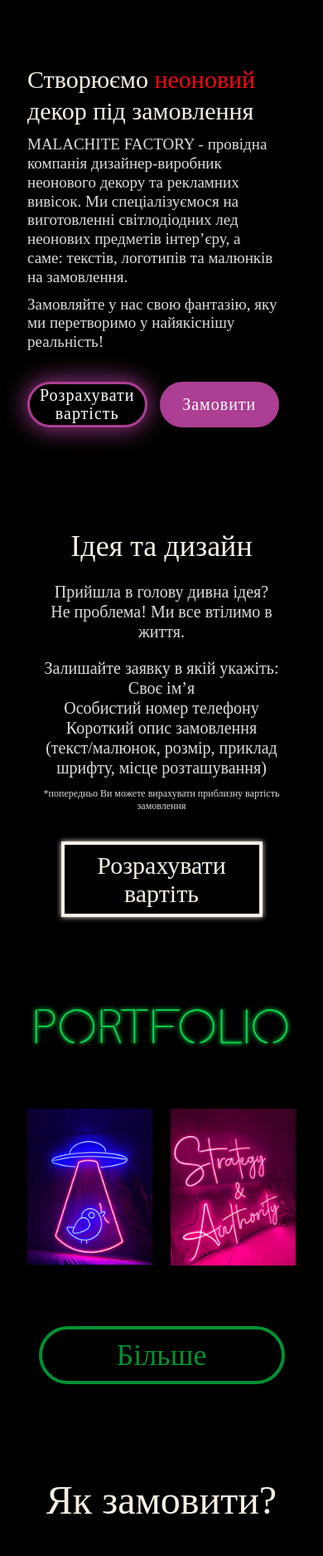
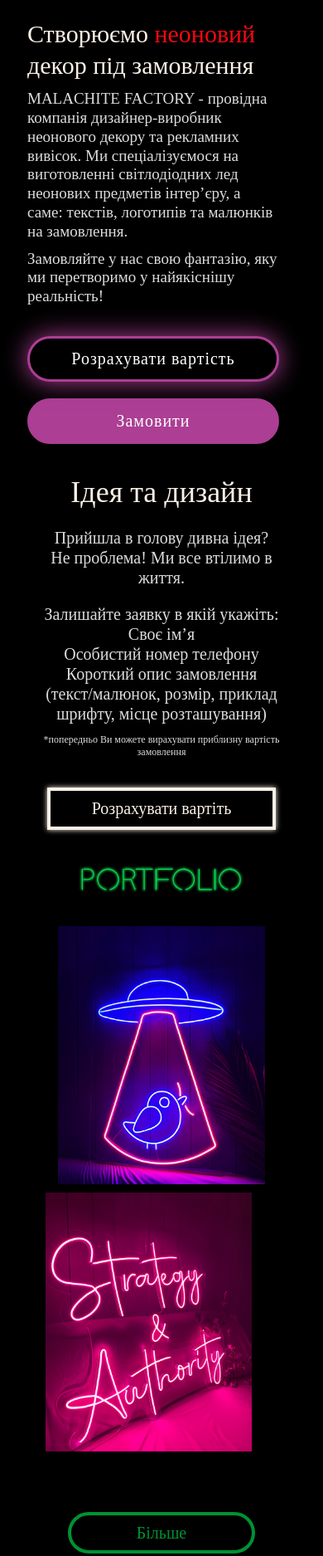
Before and after one commit to bahrii96/MNTN, a plain HTML site: page index.html in a window 390 px wide. Shown: the part 87-1962 px from the top of the page at 83% size. Drawn offline with Linux system fonts and the light colour scheme.

Commit message:
адаптив телефону

```diff
--- a/sass/_media.scss
+++ b/sass/_media.scss
@@ -313,4 +313,78 @@
     align-items: center;
     // text-align: center;
   }
+  .hero-titl {
+    margin-top: 25px;
+  }
+  .container-hero {
+    padding-bottom: 20px;
+  }
+  .hero-button_box {
+    display: block;
+  }
+  .hero-button {
+    width: 100%;
+  }
+  .hero-button_order {
+    width: 100%;
+  }
+  .produkt-button {
+    font-size: 20px;
+    width: 85%;
+    height: 12%;
+  }
+  .produkt-container {
+    padding-top: 15px;
+  }
+  .container-produkt {
+    padding-bottom: 20px;
+  }
+  .portfolio-box_img {
+    padding-bottom: 30px;
+    padding-top: 30px;
+    width: 200px;
+    margin-left: auto;
+    margin-right: auto;
+  }
+  .portfolio-list {
+    // flex-wrap: wrap;
+    // flex-direction: column;
+    display: block;
+  }
+  .portfolio-item {
+    // flex-wrap: wrap;
+    display: block;
+    width: 77%;
+    padding: 0;
+    margin-top: 10px;
+    margin-left: auto;
+    margin-right: auto;
+  }
+  .portfolio-button {
+    font-size: 20px;
+    width: 70%;
+    height: 15%;
+    margin-bottom: 20px;
+  }
+  .pay-title {
+    font-size: 30px;
+  }
+  .pay-button {
+    width: 75%;
+  }
+  .pay-text {
+    font-size: 16px;
+  }
+  .pay-title_h3 {
+    padding-top: 15px;
+    padding-bottom: 15px;
+    font-size: 25px;
+  }
+  .footer-logo {
+    width: 80%;
+  }
+  .footer-item_text {
+    padding: 0;
+    padding-bottom: 15px;
+  }
 }
--- a/sass/_portfolio.scss
+++ b/sass/_portfolio.scss
@@ -114,7 +114,7 @@ ul {
 }
 .portfolio-button:focus,
 .portfolio-button:hover {
-  font-size: 38px;
+  // font-size: 38px;
   border: 6px solid #009231;
   filter: drop-shadow(5px 5px 45px #009231);
 }
```
Also changed, not shown: css/main.css, dist/css/main.min.css, 2 other files.
